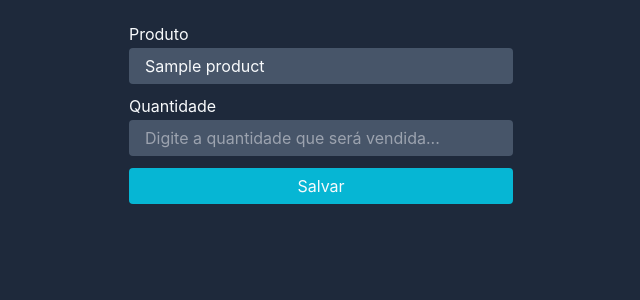
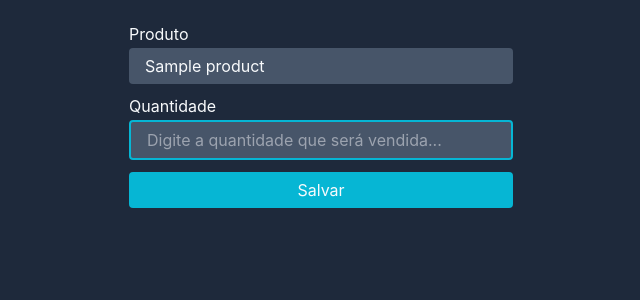
Before and after one commit to ruangustavo/django-crm, a Django app: page /sale in a window 1280 px wide, with the restyled element focused. Shown: the part 59-359 px from the top of the page, without its empty margins (319-959 px from the left). Run offline with Django 4.2, Linux system fonts and the light colour scheme; tables that the repository leaves empty hold one stand-in row (values such as "Sample post"); some libraries are stand-ins or nearby versions; some web fonts are replaced.

Commit message:
Add outline when input is focused

```diff
--- a/static/css/styles.css
+++ b/static/css/styles.css
@@ -127,6 +127,11 @@ input[type="file"] {
   color: #9ca3af;
 }
 
+input:focus,
+select:focus {
+  border: 0.2rem solid #06b6d4;
+}
+
 .form-group {
   display: flex;
   flex-direction: column;
```
